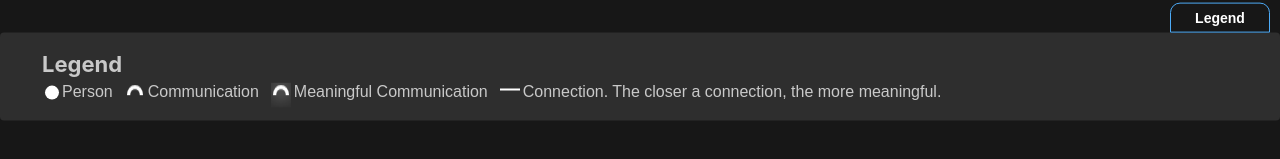
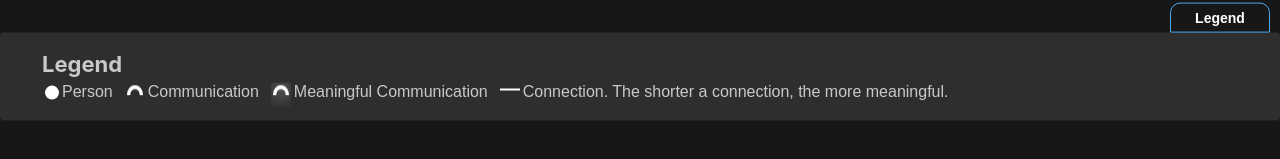
Before and after one commit to samirbuch/cis3755-final-project, a Next.js app: page /samir in a window 1280 px wide. Shown: the part 767-926 px from the top of the page. Built offline with nearby package versions, Linux system fonts and the light colour scheme.

Commit message:
Legend: small wording change

```diff
--- a/src/components/Legend.tsx
+++ b/src/components/Legend.tsx
@@ -115,7 +115,7 @@ export default function Legend() {
               <svg width="20" height="20" viewBox="0 0 20 20">
                 <line x1="0" y1="10" x2="20" y2="10" stroke="white" strokeWidth="2" />
               </svg>
-              <Text>Connection. The closer a connection, the more meaningful.</Text>
+              <Text>Connection. The shorter a connection, the more meaningful.</Text>
             </Flex>
           </Flex>
         </Container>
```
